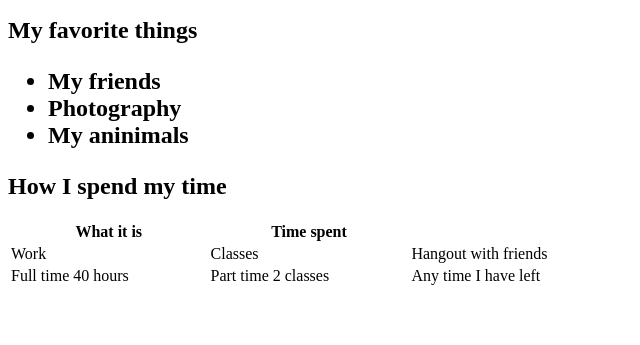
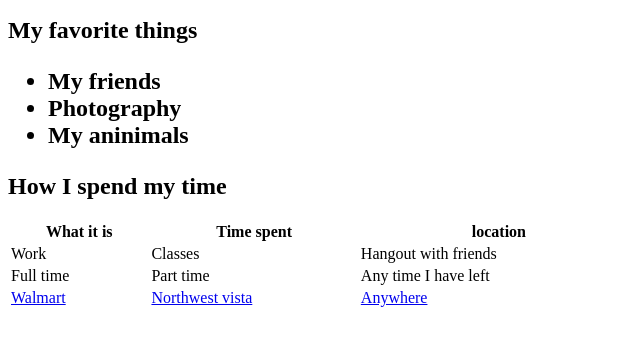
Before and after one commit to KailyZ/html2, a plain HTML site: page index.html in a window 1280 px wide. Shown: the part 127-472 px from the top of the page, without its empty margins (0-640 px from the left). Drawn offline with Linux system fonts and the light colour scheme.

Commit message:
update index.html

```diff
--- a/index.html
+++ b/index.html
@@ -15,6 +15,7 @@
     <tr>
       <th>What it is</th>
       <th>Time spent</th>
+      <th>location</th>
     </tr>
     <tr>
       <td>Work</td>
@@ -22,9 +23,14 @@
       <td>Hangout with friends</td>
     </tr>
     <tr>
-      <td>Full time 40 hours</td>
-      <td>Part time 2 classes</td>
+      <td>Full time</td>
+      <td>Part time</td>
       <td>Any time I have left</td>
+    </tr>
+    <tr>
+      <td><a href="https://www.walmart.com/">Walmart</a></td>
+      <td><a href="https://www.alamo.edu/nvc/">Northwest vista</a></td>
+      <td><a href="page2.html">Anywhere</a></td>
     </tr>
 
   </table>
```
Also changed, not shown: page2.html (added, +9 -0 lines).
